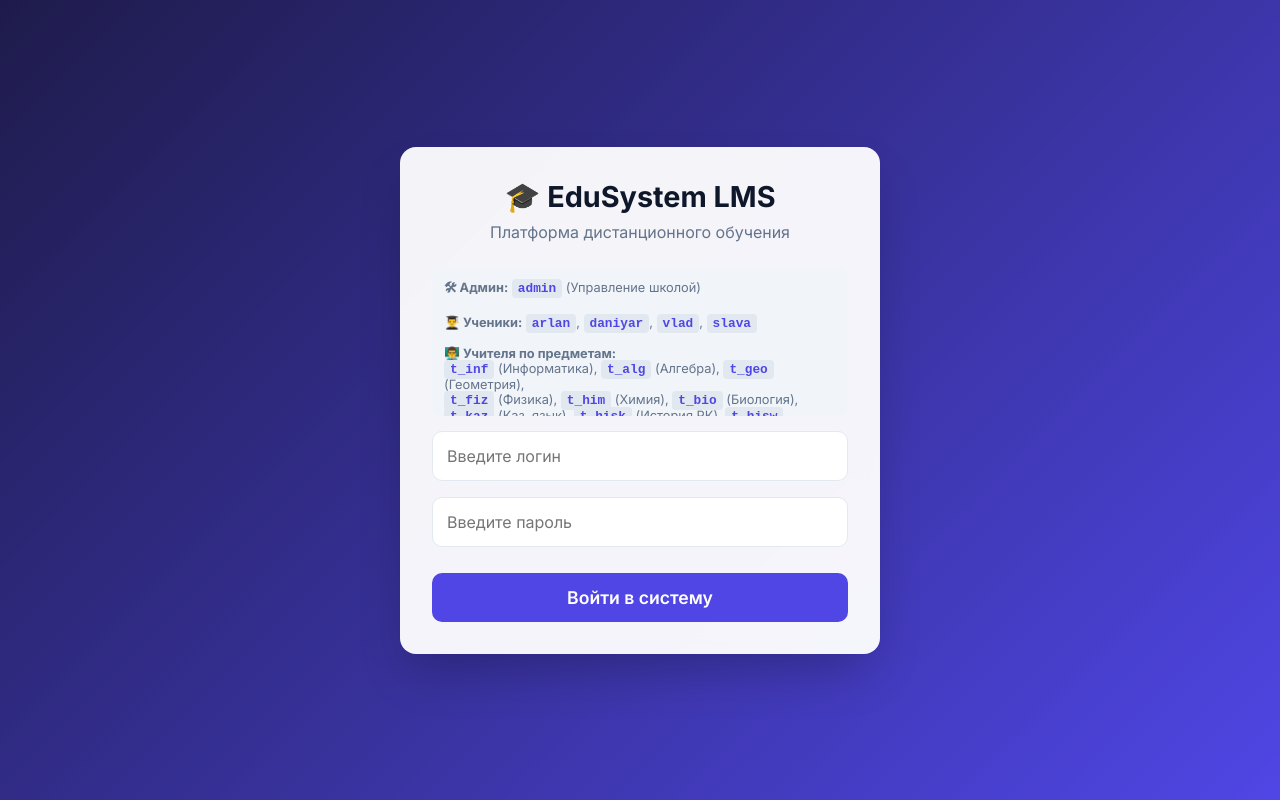
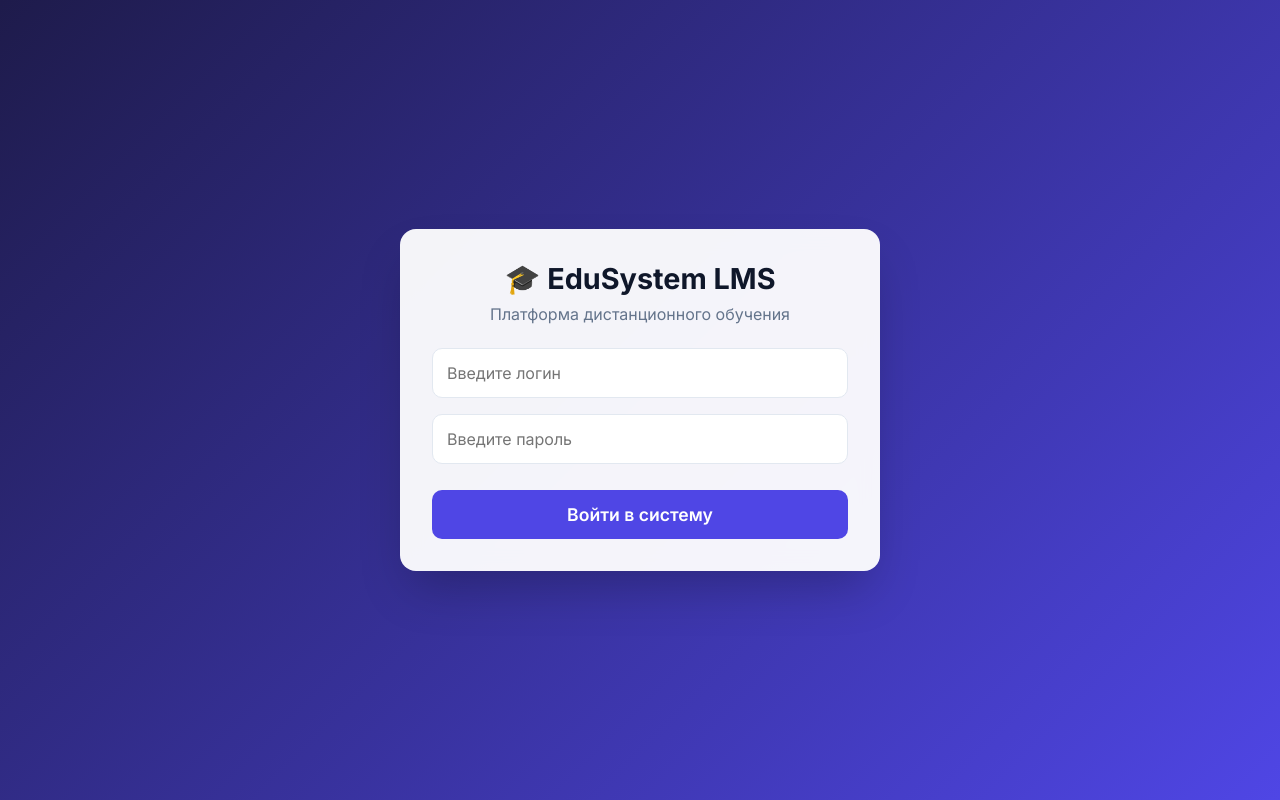
Before and after one commit to ARLAN88/School-project, a plain HTML site: page index.html in a window 1280 px wide. Drawn offline with Linux system fonts and the light colour scheme.

Commit message:
Update index.html

```diff
--- a/index.html
+++ b/index.html
@@ -136,17 +136,6 @@
         <div class="login-box">
             <h2>🎓 EduSystem LMS</h2>
             <p>Платформа дистанционного обучения</p>
-
-            <div class="login-hints">
-                <strong>🛠 Админ:</strong> <code>admin</code> (Управление школой)<br><br>
-                <strong>👨‍🎓 Ученики:</strong> <code>arlan</code>, <code>daniyar</code>, <code>vlad</code>, <code>slava</code><br><br>
-                <strong>👨‍🏫 Учителя по предметам:</strong><br>
-                <code>t_inf</code> (Информатика), <code>t_alg</code> (Алгебра), <code>t_geo</code> (Геометрия),<br>
-                <code>t_fiz</code> (Физика), <code>t_him</code> (Химия), <code>t_bio</code> (Биология),<br>
-                <code>t_kaz</code> (Каз. язык), <code>t_hisk</code> (История РК), <code>t_hisw</code> (Всемир. история),<br>
-                <code>t_fizk</code> (Физ-ра), <code>t_eng</code> (Английский)
-                <br><br><em>Пароль для всех: 123</em>
-            </div>
 
             <input type="text" id="username" placeholder="Введите логин">
             <input type="password" id="password" placeholder="Введите пароль">
```
